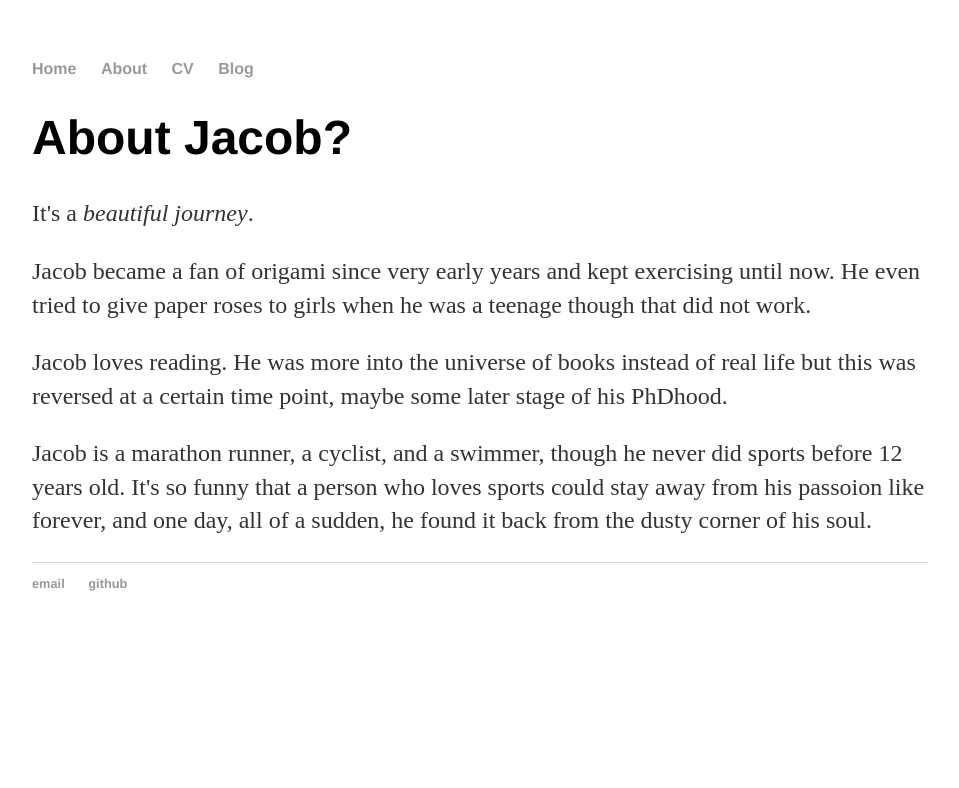
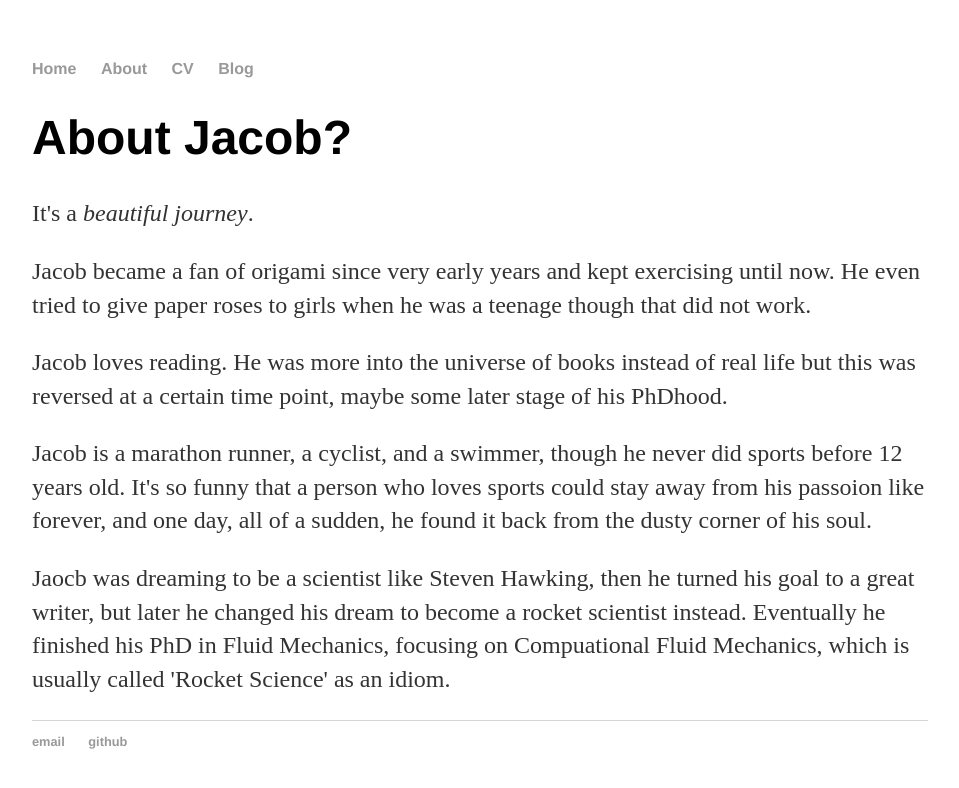
Before and after one commit to jacob-zyl/jacob-zyl.github.io, a Jekyll site: the page built from about/index.html, in a window 1280 px wide. Shown: the top 788 px of the page, without its empty margins (160-1119 px from the left). Built offline with Jekyll 4.4.1, drawn with Linux system fonts in a browser that asks for light colours.

Commit message:
Added a little bit.

```diff
--- a/about/index.html
+++ b/about/index.html
@@ -19,4 +19,9 @@ title: Jacob Z. Liu, about
       It's so funny that a person who loves sports could stay away from his passoion like forever,
       and one day, all of a sudden, he found it back from the dusty corner of his soul.
   </p>
+
+  <p>Jaocb was dreaming to be a scientist like Steven Hawking, then he turned his goal to a great writer,
+      but later he changed his dream to become a rocket scientist instead. Eventually he finished his PhD in Fluid Mechanics,
+      focusing on Compuational Fluid Mechanics, which is usually called 'Rocket Science' as an idiom.
+  </p>
 </div><!-- /.blurb -->
```
